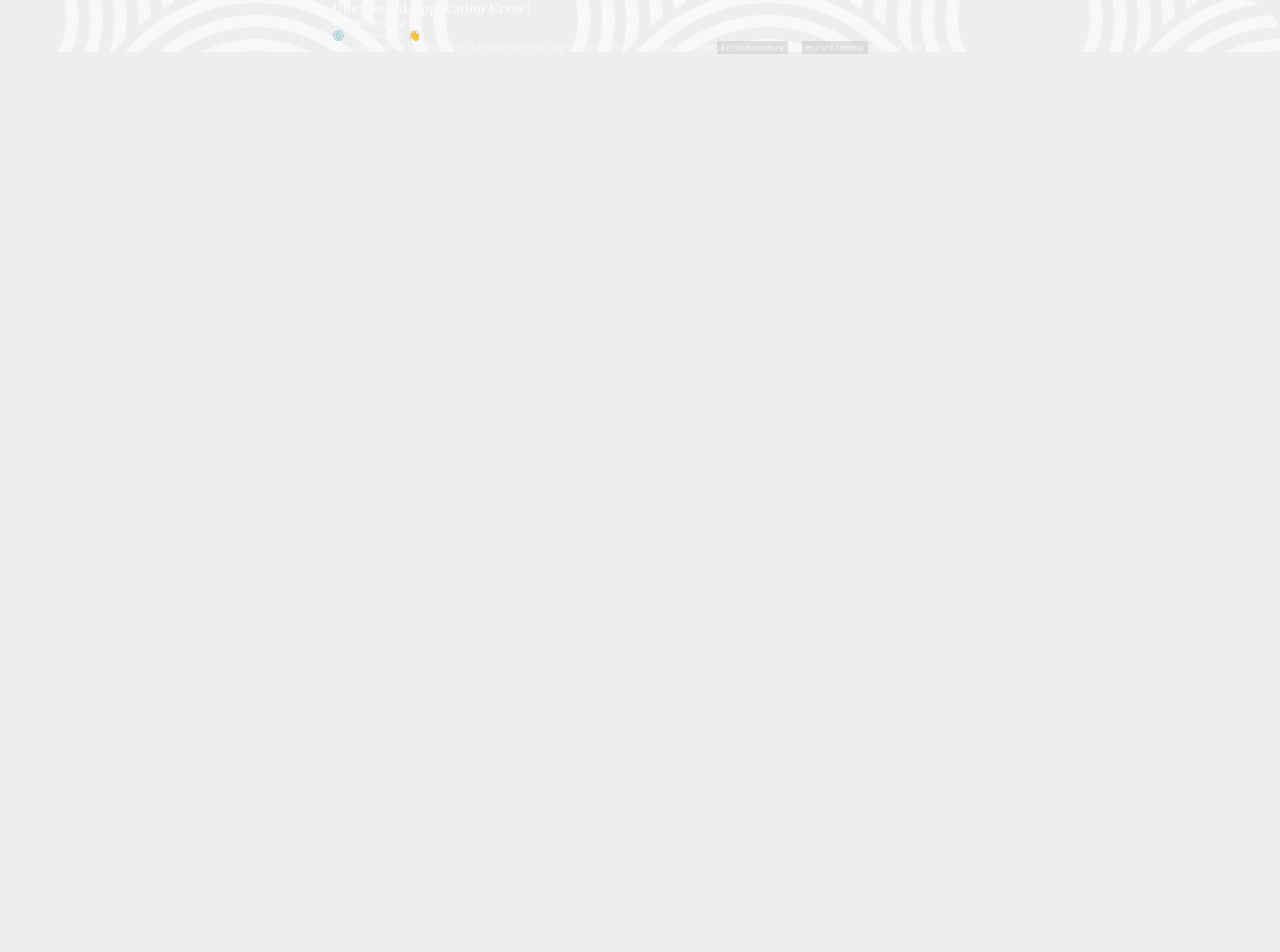
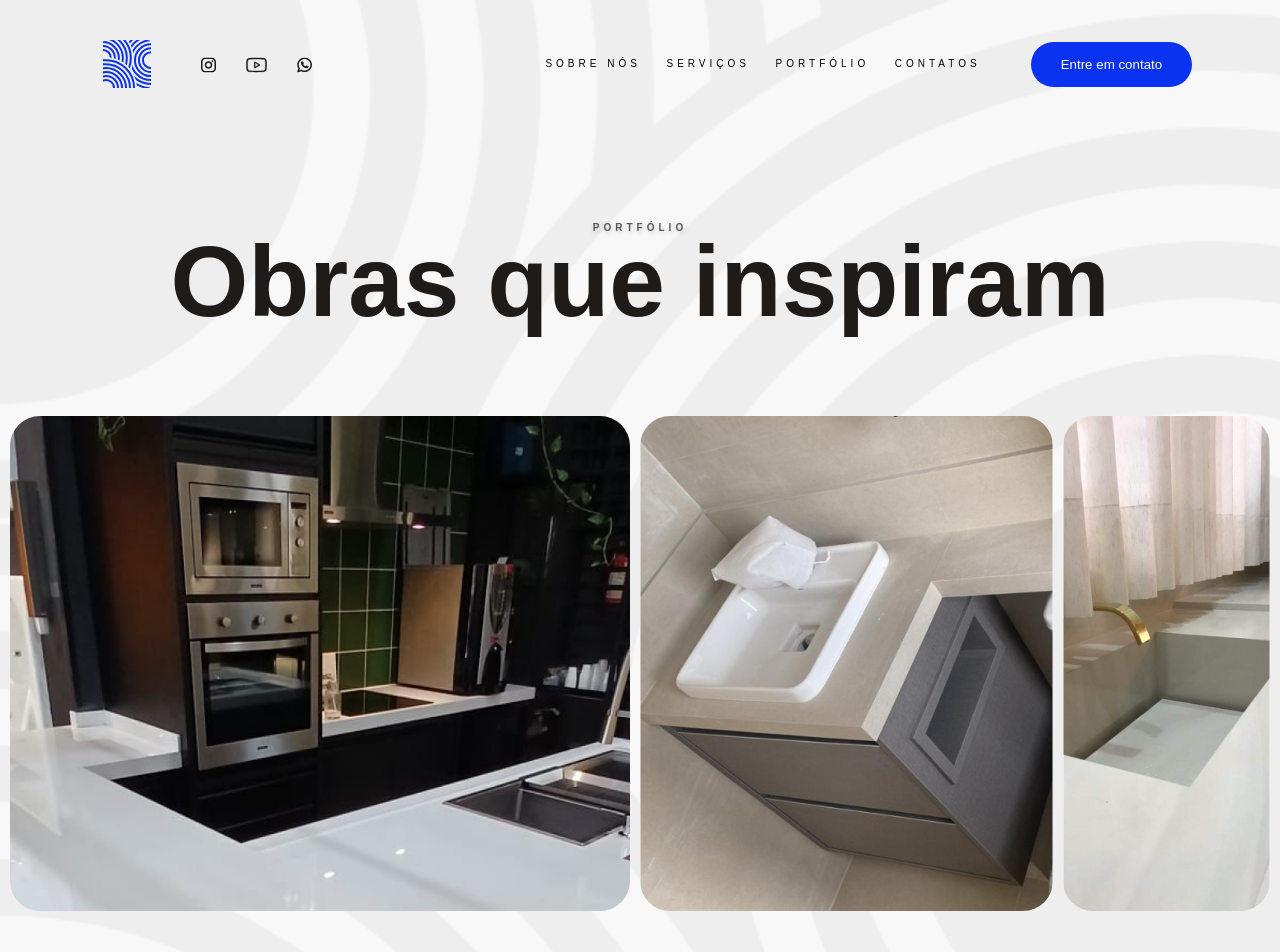
Before and after one commit to lucastdcs/ReforMar, a React (Vite) app: page /portfolio in a window 1280 px wide. Before the commit this address had no page. Shown: the top 952 px of the page. Before the commit the page ends 800 px from the top, so only its background shows below. Built offline with nearby package versions, Linux system fonts and the light colour scheme.

Commit message:
Started Portfolio Page

```diff
--- a/src/Components/Header/Header.jsx
+++ b/src/Components/Header/Header.jsx
@@ -47,7 +47,7 @@ const Header = (props) => {
               <Label href="/servicos">Serviços</Label>
             </li>
             <li>
-              <Label href="">Portfólio</Label>
+              <Label href="/portfolio">Portfólio</Label>
             </li>
             <li>
               <Label href="">Contatos</Label>
--- /dev/null
+++ b/src/Components/NumbersSection/NumbersSection.jsx
@@ -0,0 +1,17 @@
+import React from "react";
+import {StyledContainer} from "./NumbersSection.styled";
+import NumbersGrid from "../NumbersGrid/NumbersGrid";
+import Titles from "../Titles/Titles";
+import Button from "../Button/Button";
+
+const NumbersSection = () => {
+  return (
+    <StyledContainer>
+      <Titles text_label="" text_title="Nossos" text_span="Números:" />
+      <NumbersGrid />
+      <Button texto="Entre em contato" />
+    </StyledContainer>
+  );
+};
+
+export default NumbersSection;
--- /dev/null
+++ b/src/Components/NumbersSection/NumbersSection.styled.js
@@ -0,0 +1,11 @@
+import styled from "styled-components";
+
+export const StyledContainer = styled.section`
+width: 100vw;
+color: var(--black);
+text-align: center;
+h2 {
+  margin-top: 8rem;
+}
+margin-bottom: 13rem;
+`;
--- a/src/Pages/Início.jsx
+++ b/src/Pages/Início.jsx
@@ -21,6 +21,7 @@ import Porch from "../assets/icons/services_porch.svg";
 
 import FeedbackSection from "../Components/FeedbackSection/FeedbackSection.jsx";
 import ValuesSection from "../Components/ValuesSection/ValuesSection.jsx";
+import NumbersSection from "../Components/NumbersSection/NumbersSection.jsx";
 
 const Inicio = () => {
   const StyledContainer = styled.section`
@@ -133,15 +134,6 @@ const Inicio = () => {
     }
   `;
 
-  const StyledContainer6 = styled.section`
-    width: 100vw;
-    color: var(--black);
-    text-align: center;
-    h2 {
-      margin-top: 8rem;
-    }
-    margin-bottom: 13rem;
-  `;
 
 
   return (
@@ -247,12 +239,8 @@ const Inicio = () => {
           />
         </ServicesGrid>
       </StyledContainer4>
+      <NumbersSection/>
       <ValuesSection/>
-      <StyledContainer6>
-        <Titles text_label="" text_title="Nossos" text_span="Números:" />
-        <NumbersGrid />
-        <Button texto="Entre em contato" />
-      </StyledContainer6>
       <FeedbackSection/>
     </>
   );
--- /dev/null
+++ b/src/Pages/Portfolio.jsx
@@ -0,0 +1,94 @@
+import React from "react";
+import FeedbackSection from "../Components/FeedbackSection/FeedbackSection";
+import ValuesSection from "../Components/ValuesSection/ValuesSection";
+import NumbersSection from "../Components/NumbersSection/NumbersSection";
+import Titles from "../Components/Titles/Titles";
+import styled from "styled-components";
+import img1 from "../assets/imgs/ServicesImg.jpg";
+import img2 from "../assets/imgs/ObrasIMG2.jpg";
+import img3 from "../assets/imgs/ObrasIMG3.jpg";
+
+const Portfolio = () => {
+  const Main = styled.main`
+    width: 100vw;
+    color: var(--black);
+    text-align: center;
+    margin-top: 22rem;
+    height: fit-content;
+  `;
+  const Grid = styled.div`
+    max-width: 180rem;
+    max-height: 60rem;
+    display: grid;
+    grid-template-columns: 3fr 2fr 1fr;
+    grid-gap: 1rem;
+    margin: 8rem auto;
+    padding: 1rem;
+
+    img {
+      border-radius: 3rem;
+      object-fit: cover;
+      width: 100%;
+      height: 100%;
+    }
+
+    .img1 {
+      grid-column: 1;
+      grid-row: 1;
+    }
+
+    .img2 {
+      grid-column: 2;
+      grid-row: 1;
+    }
+
+    .img3 {
+      grid-column: 3;
+      grid-row: 1;
+    }
+
+    @media (max-width: 800px) {
+      grid-template-columns: 1fr;
+      grid-template-rows: repeat(20rem, 3);
+        max-height: fit-content;
+
+        img {
+            height: 20rem;
+        }
+      .img1 {
+        grid-column: 1;
+        grid-row: 1;
+      }
+
+      .img2 {
+        grid-column: 1;
+        grid-row: 2;
+      }
+
+      .img3 {
+        grid-column: 1;
+        grid-row: 3;
+      }
+    }
+  `;
+  return (
+    <Main>
+      <Titles
+        text_label="Portfólio"
+        text_title="Obras que inspiram"
+        text_span=""
+      />
+
+      <Grid>
+        <img src={img1} alt="" className="img1" />
+        <img src={img2} alt="" className="img2" />
+        <img src={img3} alt="" className="img3" />
+      </Grid>
+      <ValuesSection />
+      <NumbersSection />
+      <FeedbackSection />
+    </Main>
+  );
+};
+
+export default Portfolio;
--- a/src/main.jsx
+++ b/src/main.jsx
@@ -7,6 +7,7 @@ import ContactUs from "./Components/ContactUs/ContactUs.jsx";
 import Footer from "./Components/Footer/Footer.jsx";
 import Inicio from "./Pages/Início.jsx";
 import Servicos from "./Pages/Servicos.jsx";
+import Portfolio from "./Pages/Portfolio.jsx";
 
 // Imagens e ícones
 import Logo from "./assets/icons/Logotipo.svg";
@@ -65,6 +66,7 @@ const router = createBrowserRouter([
       { path: "/", element: <Inicio /> },
       { path: "servicos", element: <Servicos /> },
       { path: "sobreNos", element: <SobreNos /> },
+      { path: "portfolio", element: <Portfolio /> },
     ],
   },
 ]);
```
Also changed, not shown: src/assets/imgs/ObrasIMG2.jpg (added), src/assets/imgs/ObrasIMG3.jpg (added).
